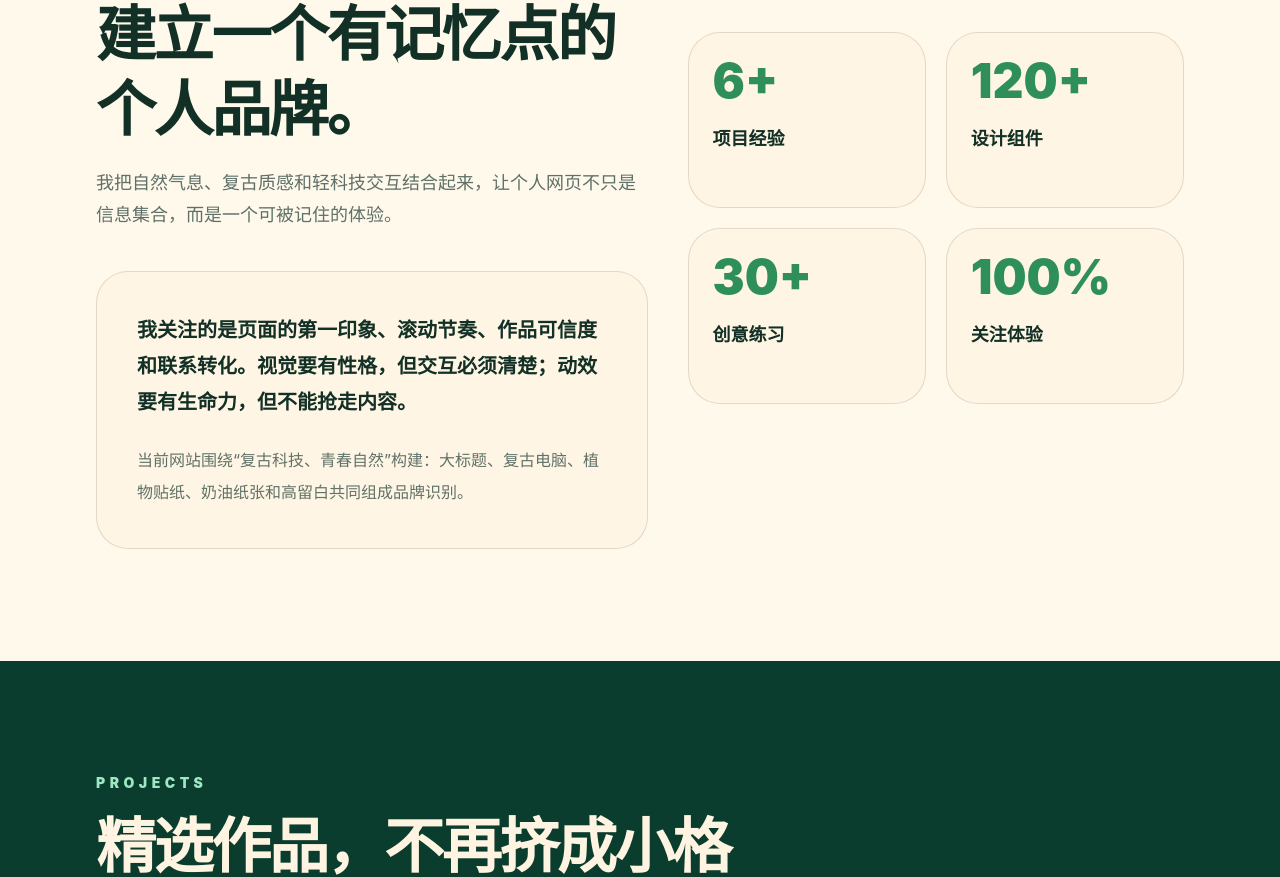
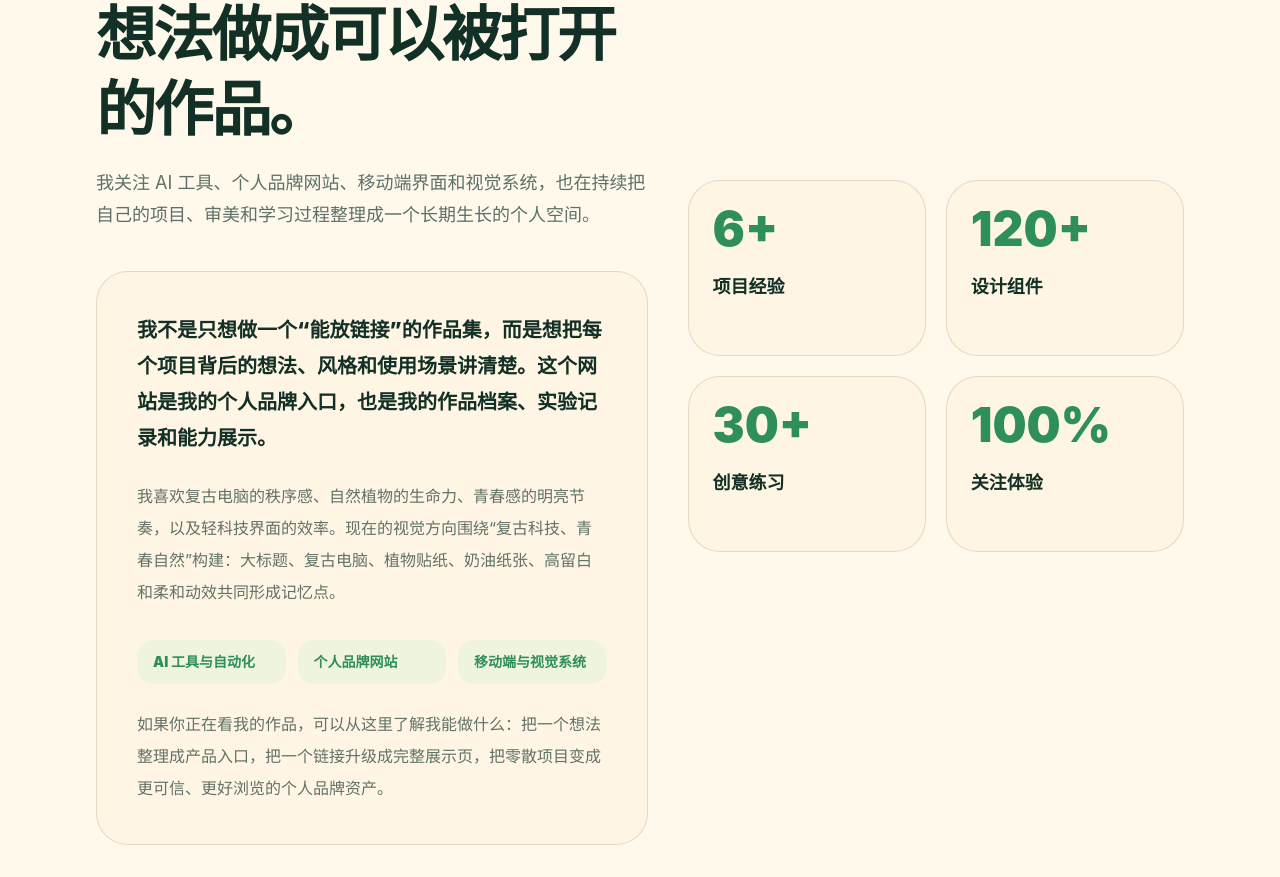
Before and after one commit to zaz52/-, a React (Vite) app: page / in a window 1280 px wide. Shown: the part 1026-1903 px from the top of the page. Built offline with nearby package versions, Linux system fonts and the light colour scheme; no server answers.

Commit message:
Strengthen personal introduction copy

```diff
--- a/src/components/sections/About.tsx
+++ b/src/components/sections/About.tsx
@@ -27,15 +27,25 @@ export function About() {
         <div>
           <SectionTitle
             eyebrow="About"
-            title="不是展示规范，而是建立一个有记忆点的个人品牌。"
-            description="我把自然气息、复古质感和轻科技交互结合起来，让个人网页不只是信息集合，而是一个可被记住的体验。"
+            title="我是 Weiyi，正在把想法做成可以被打开的作品。"
+            description="我关注 AI 工具、个人品牌网站、移动端界面和视觉系统，也在持续把自己的项目、审美和学习过程整理成一个长期生长的个人空间。"
           />
           <Card className="mt-10 p-8 md:p-10">
             <p className="text-xl font-black leading-9 text-[var(--deep)]">
-              我关注的是页面的第一印象、滚动节奏、作品可信度和联系转化。视觉要有性格，但交互必须清楚；动效要有生命力，但不能抢走内容。
+              我不是只想做一个“能放链接”的作品集，而是想把每个项目背后的想法、风格和使用场景讲清楚。这个网站是我的个人品牌入口，也是我的作品档案、实验记录和能力展示。
             </p>
             <p className="mt-6 text-base leading-8 text-[#617268]">
-              当前网站围绕“复古科技、青春自然”构建：大标题、复古电脑、植物贴纸、奶油纸张和高留白共同组成品牌识别。
+              我喜欢复古电脑的秩序感、自然植物的生命力、青春感的明亮节奏，以及轻科技界面的效率。现在的视觉方向围绕“复古科技、青春自然”构建：大标题、复古电脑、植物贴纸、奶油纸张、高留白和柔和动效共同形成记忆点。
+            </p>
+            <div className="mt-8 grid gap-3 md:grid-cols-3">
+              {['AI 工具与自动化', '个人品牌网站', '移动端与视觉系统'].map((item) => (
+                <div key={item} className="rounded-2xl bg-[#eef4df] px-4 py-3 text-sm font-black text-[var(--green)]">
+                  {item}
+                </div>
+              ))}
+            </div>
+            <p className="mt-6 text-base leading-8 text-[#617268]">
+              如果你正在看我的作品，可以从这里了解我能做什么：把一个想法整理成产品入口，把一个链接升级成完整展示页，把零散项目变成更可信、更好浏览的个人品牌资产。
             </p>
           </Card>
         </div>
--- a/src/components/sections/Contact.tsx
+++ b/src/components/sections/Contact.tsx
@@ -14,10 +14,10 @@ export function Contact() {
             <div>
               <p className="mb-4 text-sm font-black uppercase tracking-[0.32em] text-[var(--green)]">Contact</p>
               <h2 className="max-w-3xl text-5xl font-black leading-tight tracking-[-0.05em] text-[var(--deep)] md:text-7xl">
-                一起做一个有生命力的界面。
+                如果你想了解我，先从这些作品开始。
               </h2>
               <p className="mt-6 max-w-2xl text-lg leading-8 text-[#617268]">
-                如果你喜欢复古、自然、科技和青春感融合的视觉方向，欢迎联系我。
+                我会继续把 AI 工具、自动化项目、移动端界面和个人品牌实验整理到这里。如果你喜欢这种复古、自然、科技和青春感融合的方向，可以直接联系我。
               </p>
               <div className="mt-10 flex flex-col gap-4 sm:flex-row">
                 <Button href="mailto:1845779520@qq.com"><Send size={18} />发送邮件</Button>
--- a/src/data/site.ts
+++ b/src/data/site.ts
@@ -16,7 +16,7 @@ export const siteProfile = {
   label: 'Nature Future Youth',
   headlineLines: ['复古科技，', '青春自然。', '用设计连接真实与未来。'],
   intro:
-    '我专注于打造兼具自然气息、复古质感与现代交互体验的个人品牌网页、移动端界面和视觉系统。',
+    '我是 Weiyi，一个持续探索 AI 工具、个人品牌网站、移动端界面和视觉系统的创作者。我喜欢把复古电脑、自然植物、奶油纸张和轻科技动效放进界面里，让作品既有功能，也有记忆点。',
   avatar: '/avatar.jpg',
 };
 
```
Also changed, not shown: 1 other file (tests, documents, lock files or other folders).
